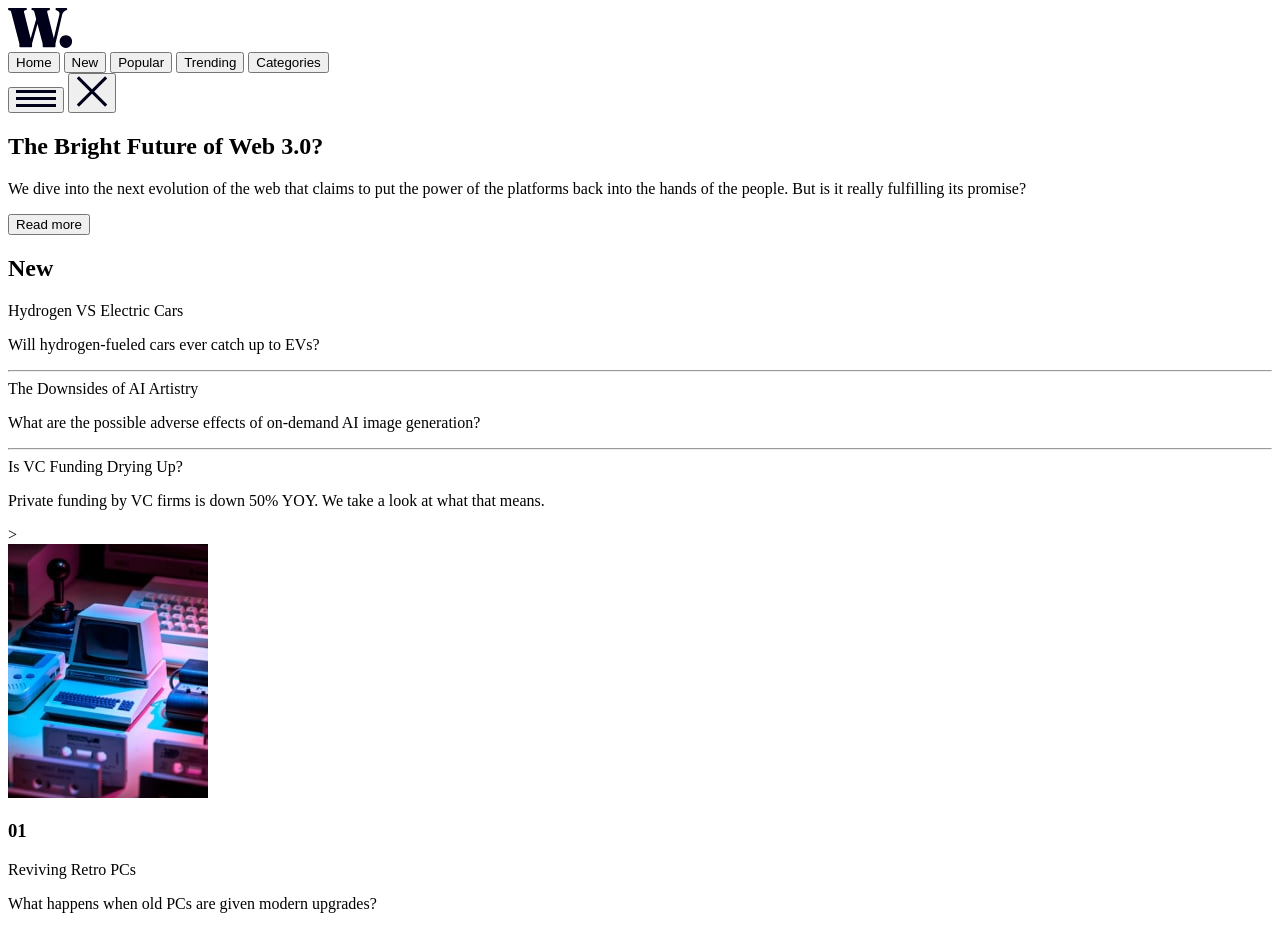
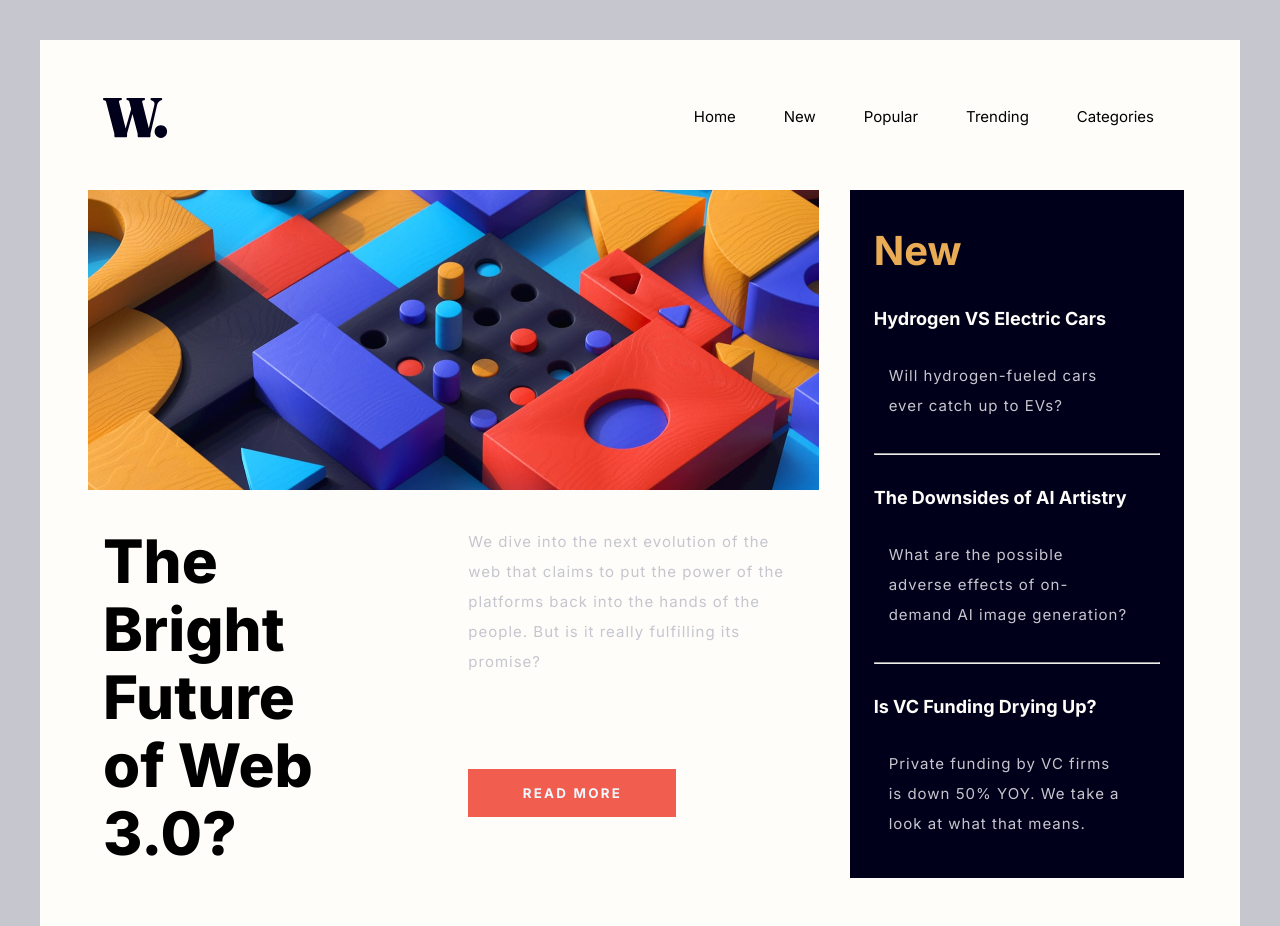
Before and after one commit to edwardo1239/news-homepage-main, a plain HTML site: page index.html in a window 1280 px wide. Shown: the top 926 px of the page. Drawn offline with Linux system fonts and the light colour scheme.

Commit message:
add the final version of the frontmentor new home page main exercise

```diff
--- /dev/null
+++ b/css/NewMenu.css
@@ -0,0 +1,48 @@
+.New-menu{
+    margin-top: 5rem;
+    background-color: hsl(240, 100%, 5%);
+    padding: 1.5rem;
+    margin-left: 15px;
+    width: 80%;
+
+}
+
+h2{
+    color: hsl(35, 77%, 62%);
+    font-family: 'Inter', sans-serif;
+    font-weight: 700;
+    font-size: 35px;
+    margin-top: 0rem;
+}
+
+.New-menu a{
+    color: hsl(36, 100%, 99%);
+    font-family: 'Inter', sans-serif;
+    font-weight: 700;
+    font-size: 18px;
+
+    padding-top: 20px;
+    cursor: pointer;
+
+
+}
+
+.New-menu a:active{
+    color: hsl(35, 77%, 62%);
+}
+
+hr{
+    margin-top: 2rem;
+    margin-bottom: 2rem;
+}
+
+@media screen and (min-width: 900px) {
+
+    .New-menu {
+        margin-top: 0;
+    }
+    h2{
+        font-size: 40px;
+        margin-top: 0.75rem;
+    }
+}
--- /dev/null
+++ b/css/bottom.css
@@ -0,0 +1,67 @@
+.Bottom-section{
+    margin-top: 5rem;
+    margin-bottom: 5rem;
+}
+
+.Bottom-menu{
+    display: grid;
+    grid-template-columns: 0.5fr 1fr;
+}
+
+.img-bottom img{
+    width: 90%;
+    margin-left: 15px;
+
+}
+
+h3 {
+    font-family: 'Inter', sans-serif;
+    font-weight: 700;
+    color: hsl(233, 8%, 79%);
+    font-size: 43px;
+
+    margin-top: 0;
+    margin-left: 0.75rem;
+    margin-bottom: 0.75rem;
+
+
+}
+
+.Bottom1 {
+    font-family: 'Inter', sans-serif;
+    font-weight: 800;
+    font-size: 20px;
+
+    margin-top: 0;
+    margin-left: 0.75rem;
+    margin-bottom: 0.75rem;
+}
+
+.bt p{
+    margin-left: 0.75rem;
+    margin-top: 0%;
+}
+
+a{
+    cursor: pointer;
+}
+
+a:active{
+    color: hsl(35, 77%, 62%);
+}
+
+@media screen and (min-width: 900px){
+
+    .Bottom-section{
+        grid-column-start: 1;
+        grid-column-end: 4;
+        display: flex;
+        flex-flow: wrap;
+        justify-content: space-between;
+
+    }
+
+    .Bottom-menu{
+        width: 400px;
+    }
+}
--- /dev/null
+++ b/css/header.css
@@ -0,0 +1,126 @@
+
+  header{
+    margin-top: 1.6rem;
+    margin-left: 15px;
+
+
+  }
+
+
+
+
+  .menu-button{
+    display: block;
+    position: relative;
+    margin-left: 85%;
+    top: -2.35rem;
+    background-color: hsl(36, 100%, 99%);
+    border: none;
+    width: 30px;
+    height: 30px;
+    cursor: pointer;
+    z-index: 0;
+
+  }
+
+  .nav-bar{
+    display: none;
+   }
+
+  .overlay{
+
+    display: none;
+    position: absolute;
+
+    width: 385px;
+    height: 150ch;
+
+    background-color: rgb(0, 0, 0, .8);
+  }
+
+
+
+
+
+   .nav-bar-mobile{
+    display: none;
+    background-color: hsl(36, 100%, 99%);
+    width: 225px;
+    margin-left: 10rem;
+    padding-top: 6rem;
+    transition: .9 ease all;
+
+   }
+
+   .Close-button{
+    display: block;
+    position: relative;
+    left: 11rem;
+    top: -4.8rem;
+    background-color: hsl(36, 100%, 99%);
+    border: none;
+    width: 35px;
+    height: 35px;
+    cursor: pointer;
+
+
+  }
+
+  .nav-button-mobile {
+    margin-left: 2rem;
+    margin-top: 1rem;
+    margin-right: 2rem;
+    font-family: 'Inter', sans-serif;
+    font-weight: 200;
+    font-size: 20px;
+    border: none;
+    background-color: hsl(36, 100%, 99%);
+
+  }
+
+
+  @media screen and (min-width: 900px) {
+
+    .nav-button-mobile {
+      display: none;
+    }
+
+    .nav-button-mobile{
+      display: none;
+    }
+
+    .menu-button{
+      display: none;
+    }
+
+    header {
+      grid-column-start: 1;
+      grid-column-end: 4;
+      margin-bottom: 3rem;
+      display: flex;
+      justify-content: space-between;
+      padding-top: 2rem;
+    }
+    .nav-bar{
+      display: block;
+
+    }
+
+    .nav-button{
+      font-family: 'Inter', sans-serif;
+      font-weight: 200;
+      font-size: 15px;
+      margin-right: 2rem;
+      margin-top: 0.5rem;
+      border: none;
+      background-color: hsl(36, 100%, 99%);
+      cursor: pointer;
+
+
+
+    }
+
+    .nav-button:active{
+      color: hsl(35, 77%, 62%);
+    }
+  }
--- /dev/null
+++ b/css/main.css
@@ -0,0 +1,102 @@
+ .Main-picture-desk{
+    display: none;
+
+}
+
+
+.Main-picture {
+    display:block;
+    width: 93%;
+    margin-left: 15px;
+    margin-top: 0;
+
+}
+
+
+
+h1 {
+    font-family: 'Inter', sans-serif;
+    font-weight: 700;
+    font-size: 48px;
+    line-height: 45px;
+
+    /* position */
+    margin-top: 15px;
+    margin-bottom: 15px;
+    margin-left: 15px;
+
+
+}
+
+p{
+    font-family: 'Inter', sans-serif;
+    font-weight: 200;
+    font-size: 15px;
+    color: hsl(233, 8%, 79%);
+    line-height: 30px;
+    letter-spacing: 1px;
+    margin-left: 15px;
+
+}
+
+.Read-more{
+    background-color: hsl(5, 85%, 63%);
+    height: 3rem;
+    width: 13rem;
+    border: none;
+
+    font-family: 'Inter', sans-serif;
+    color: aliceblue;
+    font-weight: 700;
+    letter-spacing: 2.25px;
+
+    margin-top: 1rem;
+    margin-left: 15px;
+
+    cursor: pointer;
+
+}
+
+.Read-more:active{
+    background-color: hsl(240, 100%, 5%);
+}
+
+
+@media screen and (min-width: 900px){
+
+    .Title-main{
+        grid-column-start: 1;
+      grid-column-end: 3;
+      display: grid;
+      grid-template-columns: 1fr 1fr;
+      grid-template-rows: repeat(3, auto);
+    }
+
+    .Main-picture{
+        display: none;
+
+    }
+
+    .Main-picture-desk{
+        display: block;
+        width: 100%;
+        grid-column-start: 1;
+        grid-column-end: 3;
+    }
+
+    h1{
+        grid-row-start: 2;
+        grid-row-end: 4;
+        margin-top: 2rem;
+        margin-bottom: 0;
+        margin-right: 8rem;
+        font-weight: 800;
+        font-size: 60px;
+        line-height: 68px;
+    }
+
+    p{
+        margin-right: 2rem;
+        margin-top: 2rem;
+    }
+}
--- /dev/null
+++ b/css/style.css
@@ -0,0 +1,33 @@
+html, body {
+    background-color: hsl(233, 8%, 79%);
+    display: flex;
+    align-items: center;
+    justify-content: center;
+
+  }
+
+
+.container {
+    background-color:  hsl(36, 100%, 99%);
+    width: 385px;
+    margin: 2rem;
+    padding: 0px;
+
+  }
+
+
+  @media screen and (min-width: 900px) {
+
+    .container {
+      background-color:  hsl(36, 100%, 99%);
+      width: auto;
+      max-width: 1440px;
+      display: grid;
+      grid-template-columns: repeat(3, 1fr);
+      grid-template-rows: repeat(3, auto);
+      padding: 0rem 3rem;
+      grid-column-gap: 1rem;
+    }
+
+
+  }
--- a/index.html
+++ b/index.html
@@ -14,16 +14,38 @@
 
   <!-- Feel free to remove these styles or customise in your own stylesheet 👍 -->
 
-  <style>
-    .attribution { font-size: 11px; text-align: center; }
-    .attribution a { color: hsl(228, 45%, 44%); }
-  </style>
+  <link href="css/header.css" rel="stylesheet" />
+  <link href="css/main.css" rel="stylesheet" />
+  <link href="css/style.css" rel="stylesheet" />
+  <link href="css/NewMenu.css" rel="stylesheet" />
+  <link href="css/bottom.css" rel="stylesheet" />
+
+  <!-- font links -->
+  <link rel="preconnect" href="https://fonts.googleapis.com">
+  <link rel="preconnect" href="https://fonts.gstatic.com" crossorigin>
+  <link href="https://fonts.googleapis.com/css2?family=Inter:wght@400;700;800&display=swap" rel="stylesheet">
 </head>
 
 <body>
 
-  <article class="container" title="A news page">
+  <article class="container" id="containerId" title="A news page">
+    <!-- mobile navigation bar -->
 
+    <div class="overlay" id="overlayId">
+      <nav class="nav-bar-mobile" id="nav_bar_mobile" title="The logo and the nav menu">
+        <button class="Close-button" id="Close_button">
+          <img src="assets/images/icon-menu-close.svg"
+          alt="Close button""
+          title="The close button for the menu mobile version">
+        </button>
+        <button id="nav_button_mobile" class="nav-button-mobile">Home</button>
+        <button id="nav_button_mobile" class="nav-button-mobile">New</button>
+        <button id="nav_button_mobile" class="nav-button-mobile">Popular</button>
+        <button id="nav_button_mobile" class="nav-button-mobile">Trending</button>
+        <button id="nav_button_mobile" class="nav-button-mobile">Categories</button>
+
+      </nav>
+    </div>
     <!-- Header section -->
     <header>
       <picture class="Logo">
@@ -32,31 +54,34 @@
         title="A W letter, is the logo of the page">
       </picture>
       <!-- navigation bar -->
-      <nav class="nav-bar" title="The logo and the nav menu">
+
+      <nav class="nav-bar" id="nav_bar" title="The logo and the nav menu">
+
         <button id="nav_button" class="nav-button">Home</button>
         <button id="nav_button" class="nav-button">New</button>
         <button id="nav_button" class="nav-button">Popular</button>
         <button id="nav_button" class="nav-button">Trending</button>
         <button id="nav_button" class="nav-button">Categories</button>
+
       </nav>
+
       <button class="menu-button" id="menu_button">
         <img src="assets/images/icon-menu.svg"
         alt="Menu button""
         title="The button menu for the mobile version">
       </button>
-      <button class="Close-button" id="Close_button">
-        <img src="assets/images/icon-menu-close.svg"
-        alt="Close button""
-        title="The close button for the menu mobile version">
-      </button>
+
     </header>
     <!-- The article title and learn more -->
     <div class="Title-main">
-      <picture class="Main-picture" title="Web site main picture"></picture>
+
+        <img class="Main-picture" src="/assets/images/image-web-3-mobile.jpg" alt="Main image">
+        <img Class="Main-picture-desk" src="/assets/images/image-web-3-desktop.jpg" alt="Main image">
+
       <h1>The Bright Future of Web 3.0?</h1>
       <p>We dive into the next evolution of the web that claims to put the power of the platforms back into the hands of the people.
         But is it really fulfilling its promise?</p>
-      <button id="Read_more" class="Read-more">Read more</button>
+      <button id="Read_more" class="Read-more">READ MORE</button>
     </div>
     <!-- Left side New menu -->
     <section class="New-menu">
@@ -69,47 +94,57 @@
       <hr>
       <a class="right">Is VC Funding Drying Up?</a>
       <p>Private funding by VC firms is down 50% YOY. We take a look at what that means.</p>
-    </section>>
-  </article>
+    </section>
+
   <!-- Bottom setion -->
   <section class="Bottom-section">
     <div class="Bottom-menu">
-      <picture class="img-bottom-01">
+      <picture class="img-bottom">
         <img src="/assets/images/image-retro-pcs.jpg"
         alt="Retro Pc"
         title="Image of retro pc">
       </picture>
+      <div class="bt">
         <h3>01</h3>
-      <a class="Bottom">Reviving Retro PCs</a>
+        <a class="Bottom1">Reviving Retro PCs</a>
         <p> What happens when old PCs are given modern upgrades?</p>
       </div>
+    </div>
     <div class="Bottom-menu">
-      <picture class="img-bottom-02">
+      <picture class="img-bottom">
         <img src="/assets/images/image-top-laptops.jpg"
         alt="Keyboard image"
         title="Image of some key">
       </picture>
+        <div class="bt">
           <h3>02</h3>
-      <a class="Bottom">Top 10 Laptops of 2022</a>
+          <a class="Bottom1">Top 10 Laptops of 2022</a>
           <p> Our best picks for various needs and budgets.</p>
         </div>
+    </div>
     <div class="Bottom-menu">
-      <picture class="img-bottom-03">
+      <picture class="img-bottom">
         <img src="/assets/images/image-gaming-growth.jpg"
         alt="Hand and a control game image"
         title="Image ofHand and a control game">
       </picture>
+      <div class="bt">
         <h3>03</h3>
-      <a class="Bottom">The Growth of Gaming</a>
+        <a class="Bottom1">The Growth of Gaming</a>
         <p>How the pandemic has sparked fresh opportunities.</p>
+      </div>
     </div>
   </section>
 
+</article>
 
 
-  <div class="attribution">
+  <!-- <footer class="attribution">
     Challenge by <a href="https://www.frontendmentor.io?ref=challenge" target="_blank">Frontend Mentor</a>.
     Coded by <a href="#">Your Name Here</a>.
-  </div>
+  </footer> -->
+
+  <script src="js/script.js"></script>
+
 </body>
 </html>
--- /dev/null
+++ b/js/script.js
@@ -0,0 +1,23 @@
+var menu = document.getElementById("menu_button");
+var close = document.getElementById("Close_button");
+
+menu.addEventListener("click", function() {
+
+    close.style.display = "block"
+    menu.style.zIndex = "-1"
+    document.getElementById("nav_bar_mobile").style.display = "block"
+    document.getElementById("overlayId").style.display = "flex"
+
+
+
+})
+
+close.addEventListener("click", function() {
+
+    //menu.style.display = "block"
+    menu.style.zIndex = "1"
+    close.style.display = "none"
+    document.getElementById("nav_bar_mobile").style.display = "none"
+    document.getElementById("overlayId").style.display = "none"
+
+} )
```
Lines whose indentation alone changed are shown as unchanged.
